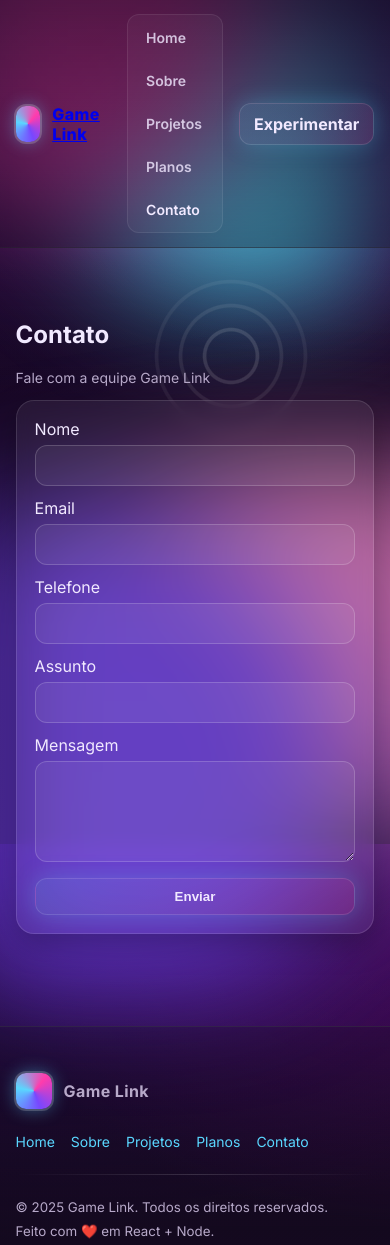
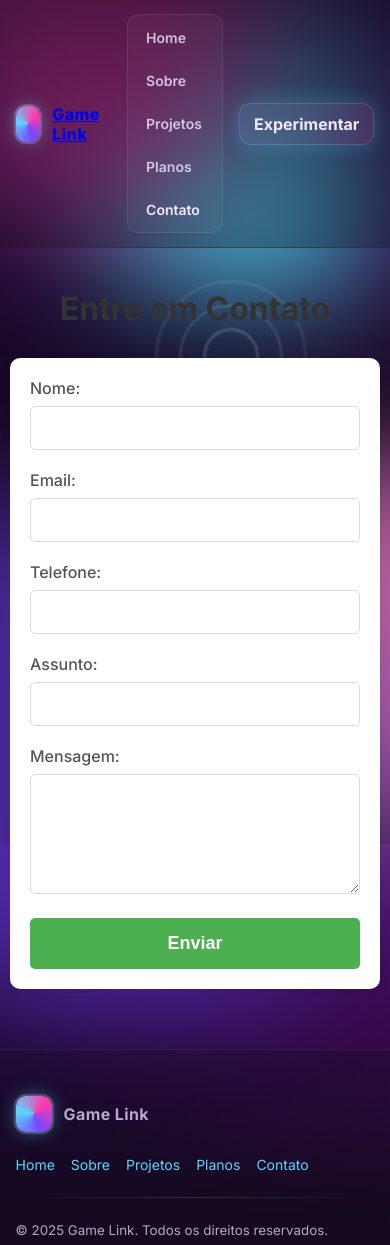
Before and after one commit to KaiqueFJ21/Site-primeira-vers-o-html, a React app: page /contato in a window 390 px wide. Shown: the top 1245 px of the page. Built offline with nearby package versions, Linux system fonts and the light colour scheme.

Commit message:
fix: adiciona arquivo Contato.css

```diff
--- a/src/pages/Contato.js
+++ b/src/pages/Contato.js
@@ -1,156 +1,157 @@
-import React, { useState } from "react";
-import { config } from '../config';
+import React, { useState } from 'react';
+import '../styles/Contato.css';
+import config from '../config.js';  // Adiciona .js aqui
 
-export default function Contato(){
-  const [status, setStatus] = useState(null);
-  const [codigoContato, setCodigoContato] = useState(null);
-  const onSubmit = async (e) => {
+function Contato() {
+  const [formData, setFormData] = useState({
+    nome: '',
+    email: '',
+    telefone: '',
+    assunto: '',
+    mensagem: ''
+  });
+
+  const [enviado, setEnviado] = useState(false);
+  const [erro, setErro] = useState('');
+  const [codigoUnico, setCodigoUnico] = useState('');
+
+  const handleChange = (e) => {
+    const { name, value } = e.target;
+    setFormData(prevState => ({
+      ...prevState,
+      [name]: value
+    }));
+  };
+
+  const handleSubmit = async (e) => {
     e.preventDefault();
-    const formData = new FormData(e.currentTarget);
-    const data = {
-      nome: formData.get('nome'),
-      email: formData.get('email'),
-      telefone: formData.get('telefone') || null,
-      assunto: formData.get('assunto') || 'Contato via site',
-      mensagem: formData.get('mensagem'),
-      status: 'novo',
-      data_criacao: new Date().toISOString()
-    };
+    setErro('');
 
-    setStatus("enviando");
+    console.log('Tentando enviar para:', `${config.API_URL}/contato`);
+    console.log('Dados:', formData);
+
     try {
-      // URL da API
-      const API_URL = 'https://site-primeira-vers-o-html-6xwm.vercel.app/api';
-      console.log('Enviando dados para:', `${API_URL}/contato`);
-      console.log('Dados:', data);
-
-      const response = await fetch(`${API_URL}/contato`, {
+      const response = await fetch(`${config.API_URL}/contato`, {
         method: 'POST',
         headers: {
           'Content-Type': 'application/json',
-          'Accept': 'application/json'
         },
-        mode: 'cors',
-        body: JSON.stringify(data)
+        body: JSON.stringify(formData)
       });
 
-      const responseData = await response.json();
-      console.log('Resposta do servidor:', responseData);
+      console.log('Status da resposta:', response.status);
+      const data = await response.json();
+      console.log('Resposta da API:', data);
 
-      if (!response.ok) {
-        throw new Error(responseData.error || 'Erro ao enviar mensagem');
+      if (response.ok) {
+        setEnviado(true);
+        setCodigoUnico(data.codigo || data.codigo_unico);
+        setFormData({
+          nome: '',
+          email: '',
+          telefone: '',
+          assunto: '',
+          mensagem: ''
+        });
+      } else {
+        setErro(data.error || 'Erro ao enviar mensagem');
       }
-
-      setStatus("ok");
-      setCodigoContato(responseData.codigo);
-      e.currentTarget.reset();
     } catch (error) {
-      console.error('Erro ao enviar mensagem:', error);
-      console.error('Detalhes do erro:', error.message);
-      setStatus("erro");
-      // Mostrar erro mais específico para o usuário
-      alert(`Erro ao enviar mensagem: ${error.message}. Por favor, tente novamente ou entre em contato por outro meio.`);
+      console.error('Erro ao enviar:', error);
+      setErro('Erro ao conectar com o servidor');
     }
   };
+
   return (
-    <section className="section">
-      <div className="container">
-        <h2>Contato</h2>
-        <p className="hint">Fale com a equipe Game Link</p>
-        <form onSubmit={onSubmit} className="card" style={{padding:18, maxWidth:560}}>
-          <div style={{display:"grid", gap:12}}>
-            <label>Nome<input required name="nome" style={inputStyle} /></label>
-            <label>Email<input required name="email" type="email" style={inputStyle} /></label>
-            <label>Telefone<input name="telefone" type="tel" style={inputStyle} /></label>
-            <label>Assunto<input name="assunto" style={inputStyle} /></label>
-            <label>Mensagem<textarea required name="mensagem" rows="5" style={inputStyle} /></label>
-            <button className="cta-btn" type="submit">Enviar</button>
-            {status === "ok" && (
-              <div className="hint" style={{textAlign: 'center'}}>
-                <div style={{
-                  background: 'rgba(76, 175, 80, 0.1)',
-                  padding: '20px',
-                  borderRadius: '12px',
-                  border: '1px solid rgba(76, 175, 80, 0.2)',
-                  marginTop: '20px'
-                }}>
-                  <div style={{
-                    display: 'flex',
-                    alignItems: 'center',
-                    justifyContent: 'center',
-                    marginBottom: '15px'
-                  }}>
-                    <span style={{
-                      background: '#4CAF50',
-                      borderRadius: '50%',
-                      width: '24px',
-                      height: '24px',
-                      display: 'flex',
-                      alignItems: 'center',
-                      justifyContent: 'center',
-                      marginRight: '10px'
-                    }}>✓</span>
-                    <p style={{
-                      color: '#4CAF50',
-                      fontSize: '1.1em',
-                      margin: 0
-                    }}>Mensagem enviada com sucesso!</p>
-                  </div>
+    <div className="contato-container">
+      <h1>Entre em Contato</h1>
 
-                  {codigoContato && (
-                    <div style={{
-                      background: 'rgba(255, 255, 255, 0.1)',
-                      padding: '15px',
-                      borderRadius: '8px',
-                      marginTop: '15px'
-                    }}>
-                      <p style={{
-                        fontSize: '0.9em',
-                        color: '#666',
-                        margin: '0 0 8px 0'
-                      }}>Seu código de acompanhamento:</p>
+      {enviado && (
+        <div className="mensagem-sucesso">
+          <div className="sucesso-icone">✓</div>
+          <h2>Mensagem enviada com sucesso!</h2>
+          <p>Seu código de protocolo é:</p>
+          <div className="codigo-container">
+            <span className="codigo-unico">{codigoUnico}</span>
+          </div>
+          <p className="codigo-instrucao">
+            📋 Guarde este código para acompanhar sua solicitação
+          </p>
+        </div>
+      )}
 
-                      <div style={{
-                        background: '#f5f5f5',
-                        padding: '12px',
-                        borderRadius: '6px',
-                        border: '1px dashed #4CAF50',
-                        marginBottom: '10px'
-                      }}>
-                        <strong style={{
-                          fontSize: '1.4em',
-                          letterSpacing: '2px',
-                          color: '#2E7D32',
-                          fontFamily: 'monospace'
-                        }}>{codigoContato}</strong>
-                      </div>
+      {erro && (
+        <div className="mensagem-erro">
+          {erro}
+        </div>
+      )}
 
-                      <div style={{
-                        display: 'flex',
-                        alignItems: 'center',
-                        justifyContent: 'center',
-                        gap: '10px',
-                        marginTop: '10px',
-                        fontSize: '0.9em',
-                        color: '#666'
-                      }}>
-                        <span>📋 Guarde este código para consultas futuras</span>
-                      </div>
-                    </div>
-                  )}
-                </div>
-              </div>
-            )}
-            {status === "erro" && <span className="hint">Não foi possível enviar agora. ❌</span>}
+      {!enviado && (
+        <form onSubmit={handleSubmit} className="contato-form">
+          <div className="form-group">
+            <label htmlFor="nome">Nome:</label>
+            <input
+              type="text"
+              id="nome"
+              name="nome"
+              value={formData.nome}
+              onChange={handleChange}
+              required
+            />
           </div>
+
+          <div className="form-group">
+            <label htmlFor="email">Email:</label>
+            <input
+              type="email"
+              id="email"
+              name="email"
+              value={formData.email}
+              onChange={handleChange}
+              required
+            />
+          </div>
+
+          <div className="form-group">
+            <label htmlFor="telefone">Telefone:</label>
+            <input
+              type="tel"
+              id="telefone"
+              name="telefone"
+              value={formData.telefone}
+              onChange={handleChange}
+            />
+          </div>
+
+          <div className="form-group">
+            <label htmlFor="assunto">Assunto:</label>
+            <input
+              type="text"
+              id="assunto"
+              name="assunto"
+              value={formData.assunto}
+              onChange={handleChange}
+              required
+            />
+          </div>
+
+          <div className="form-group">
+            <label htmlFor="mensagem">Mensagem:</label>
+            <textarea
+              id="mensagem"
+              name="mensagem"
+              value={formData.mensagem}
+              onChange={handleChange}
+              required
+              rows="5"
+            ></textarea>
+          </div>
+
+          <button type="submit" className="btn-enviar">Enviar</button>
         </form>
-      </div>
-    </section>
+      )}
+    </div>
   );
 }
 
-const inputStyle = {
-  width:"100%", marginTop:6, padding:"12px 14px",
-  borderRadius:12, border:"1px solid rgba(255,255,255,.18)",
-  background:"rgba(255,255,255,.06)", color:"#fff", outline:"none"
-};
+export default Contato;
--- /dev/null
+++ b/src/styles/Contato.css
@@ -0,0 +1,167 @@
+.contato-container {
+  max-width: 800px;
+  margin: 0 auto;
+  padding: 40px 20px;
+}
+
+.contato-container h1 {
+  text-align: center;
+  color: #333;
+  margin-bottom: 30px;
+  font-size: 2.5rem;
+}
+
+.contato-form {
+  background: #fff;
+  padding: 30px;
+  border-radius: 10px;
+  box-shadow: 0 2px 10px rgba(0, 0, 0, 0.1);
+}
+
+.form-group {
+  margin-bottom: 20px;
+}
+
+.form-group label {
+  display: block;
+  margin-bottom: 8px;
+  color: #555;
+  font-weight: 500;
+}
+
+.form-group input,
+.form-group textarea {
+  width: 100%;
+  padding: 12px;
+  border: 1px solid #ddd;
+  border-radius: 5px;
+  font-size: 16px;
+  transition: border-color 0.3s;
+}
+
+.form-group input:focus,
+.form-group textarea:focus {
+  outline: none;
+  border-color: #4CAF50;
+}
+
+.form-group textarea {
+  resize: vertical;
+  min-height: 120px;
+}
+
+.btn-enviar {
+  width: 100%;
+  padding: 15px;
+  background-color: #4CAF50;
+  color: white;
+  border: none;
+  border-radius: 5px;
+  font-size: 18px;
+  font-weight: bold;
+  cursor: pointer;
+  transition: background-color 0.3s;
+}
+
+.btn-enviar:hover {
+  background-color: #45a049;
+}
+
+.mensagem-sucesso {
+  background: linear-gradient(135deg, #667eea 0%, #764ba2 100%);
+  color: white;
+  padding: 40px;
+  border-radius: 15px;
+  text-align: center;
+  box-shadow: 0 10px 30px rgba(0, 0, 0, 0.2);
+  animation: slideIn 0.5s ease-out;
+}
+
+.sucesso-icone {
+  font-size: 60px;
+  margin-bottom: 20px;
+  animation: bounce 1s infinite;
+}
+
+.mensagem-sucesso h2 {
+  margin-bottom: 15px;
+  font-size: 28px;
+}
+
+.mensagem-sucesso p {
+  font-size: 18px;
+  margin: 10px 0;
+}
+
+.codigo-container {
+  background: rgba(255, 255, 255, 0.2);
+  border: 2px dashed rgba(255, 255, 255, 0.5);
+  border-radius: 10px;
+  padding: 20px;
+  margin: 20px 0;
+}
+
+.codigo-unico {
+  font-family: 'Courier New', monospace;
+  font-size: 32px;
+  font-weight: bold;
+  letter-spacing: 3px;
+  text-shadow: 2px 2px 4px rgba(0, 0, 0, 0.3);
+}
+
+.codigo-instrucao {
+  font-size: 16px;
+  margin-top: 15px;
+  opacity: 0.9;
+}
+
+.mensagem-erro {
+  background-color: #f44336;
+  color: white;
+  padding: 15px;
+  border-radius: 5px;
+  margin-bottom: 20px;
+  text-align: center;
+}
+
+@keyframes slideIn {
+  from {
+    opacity: 0;
+    transform: translateY(-20px);
+  }
+  to {
+    opacity: 1;
+    transform: translateY(0);
+  }
+}
+
+@keyframes bounce {
+  0%, 20%, 50%, 80%, 100% {
+    transform: translateY(0);
+  }
+  40% {
+    transform: translateY(-10px);
+  }
+  60% {
+    transform: translateY(-5px);
+  }
+}
+
+@media (max-width: 768px) {
+  .contato-container {
+    padding: 20px 10px;
+  }
+
+  .contato-container h1 {
+    font-size: 2rem;
+  }
+
+  .contato-form {
+    padding: 20px;
+  }
+
+  .codigo-unico {
+    font-size: 24px;
+    letter-spacing: 2px;
+  }
+}
--- a/webpack.config.js
+++ b/webpack.config.js
@@ -43,6 +43,7 @@ export default {
   ],
   devServer: {
     historyApiFallback: true,
-    hot: true
+    hot: true,
+    port: 8080
   }
 };
```
